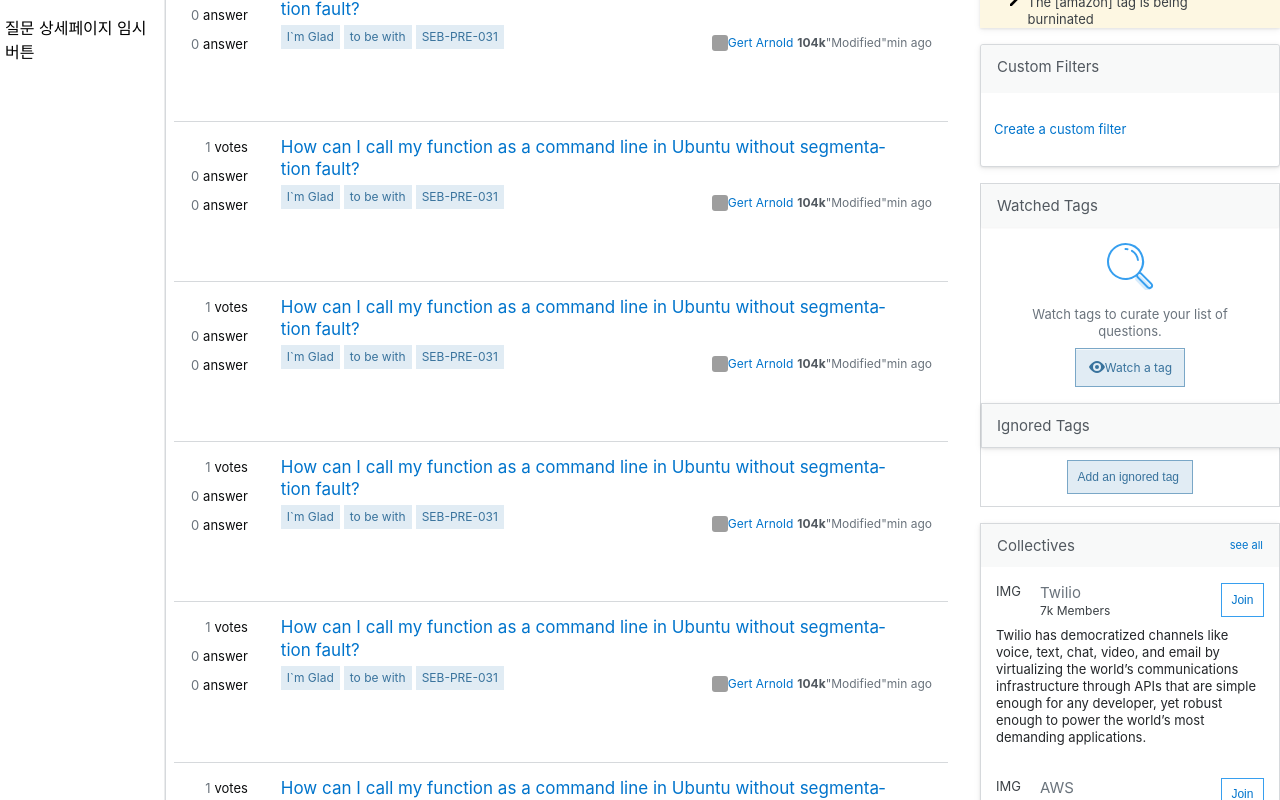
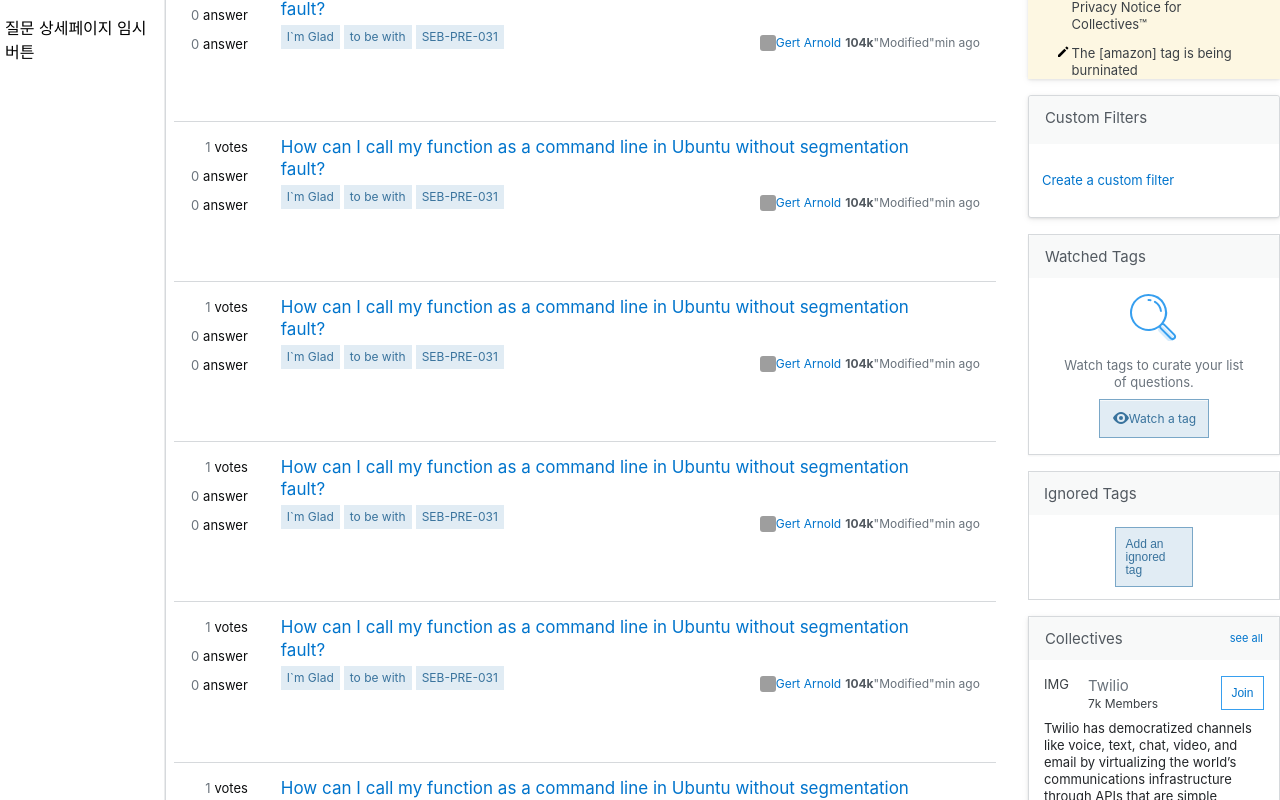
Before and after one commit to codestates-seb/seb42_pre_031, a React (Create React App) app in the folder client/: page / in a window 1280 px wide. Shown: the part 407-1207 px from the top of the page. Built offline with nearby package versions, Linux system fonts and the light colour scheme; grey boxes are pictures that could not be loaded.

Commit message:
사이드바 css수정

```diff
--- a/client/src/App.js
+++ b/client/src/App.js
@@ -11,7 +11,7 @@ import SignUp from "./pages/SignUp";
 import HeaderLogout from "./components/HeaderLogout";
 import { useEffect, useState } from "react";
 import AskQuestion from "./pages/AskQuestion";
-import Mypage from "./pages/Mypage";
+import Mypage from "./pages/MyPage";
 import LogOut from "./pages/LogOut";
 import MainpageD from "./pages/MainpageD";
 import ProfileEdit from "./pages/ProfileEdit";
--- a/client/src/Style/StyleSidebar3.js
+++ b/client/src/Style/StyleSidebar3.js
@@ -2,7 +2,6 @@ import styled from "styled-components";
 
 let SideBar3alldiv = styled.div`
 box-sizing: border-box;
-border:1px solid hsl(210,8%, 85%);
 display: block;
 font-size: 13px;
 line-height: 17px;
@@ -27,7 +26,9 @@ display: block;
 position: relative;
 font-size: 13px;
 line-height: 17px;
+margin-bottom: 16px;
 text-align: left;
+border:1px solid hsl(210,8%, 85%);
 vertical-align: baseline;
 color: rgb(35,38,41);
 background-color: rgb(255,255,255);
@@ -101,6 +102,7 @@ let SideBar32div = styled.div`
     text-align: left;
     vertical-align: baseline;
     color: rgb(35,38,41);
+    border:1px solid hsl(210,8%, 85%);
 `
 let SideBar321div = styled.div`
     box-sizing: border-box;
--- a/client/src/components/SideBar3.js
+++ b/client/src/components/SideBar3.js
@@ -34,8 +34,7 @@ function Sidebar3th() {
           <SideBar31h2>Watched Tags</SideBar31h2>
           <SideBar31a>edit</SideBar31a>
         </SideBar31adiv>
-      </SideBar31div>
-      <SideBar32div>
+
         <SideBar321div>
           <SideBar321script>
             <SideBar33 href="/questions/tagged/template"></SideBar33>
@@ -57,23 +56,25 @@ function Sidebar3th() {
             Watch a tag
           </SideBar34pa>
         </SideBar34>
+        </SideBar31div>
 
         {/* 여기쯤에서 나뉘어야함 */}
-
-        <SideBar35>
+        <sideBar35>
+        <SideBar32div>
           <SideBar351>
             <SideBar351h>Ignored Tags</SideBar351h>
             <SideBar351a href="/users/tag-notifications/21216556#ignored-1">
               edit
             </SideBar351a>
           </SideBar351>
-        </SideBar35>
+
         <SideBar36>
           <SideBar361></SideBar361>
           <SideBar362></SideBar362>
           <SideBar36btn>Add an ignored tag</SideBar36btn>
         </SideBar36>
       </SideBar32div>
+      </sideBar35>
     </SideBar3alldiv>
   );
 }
```
